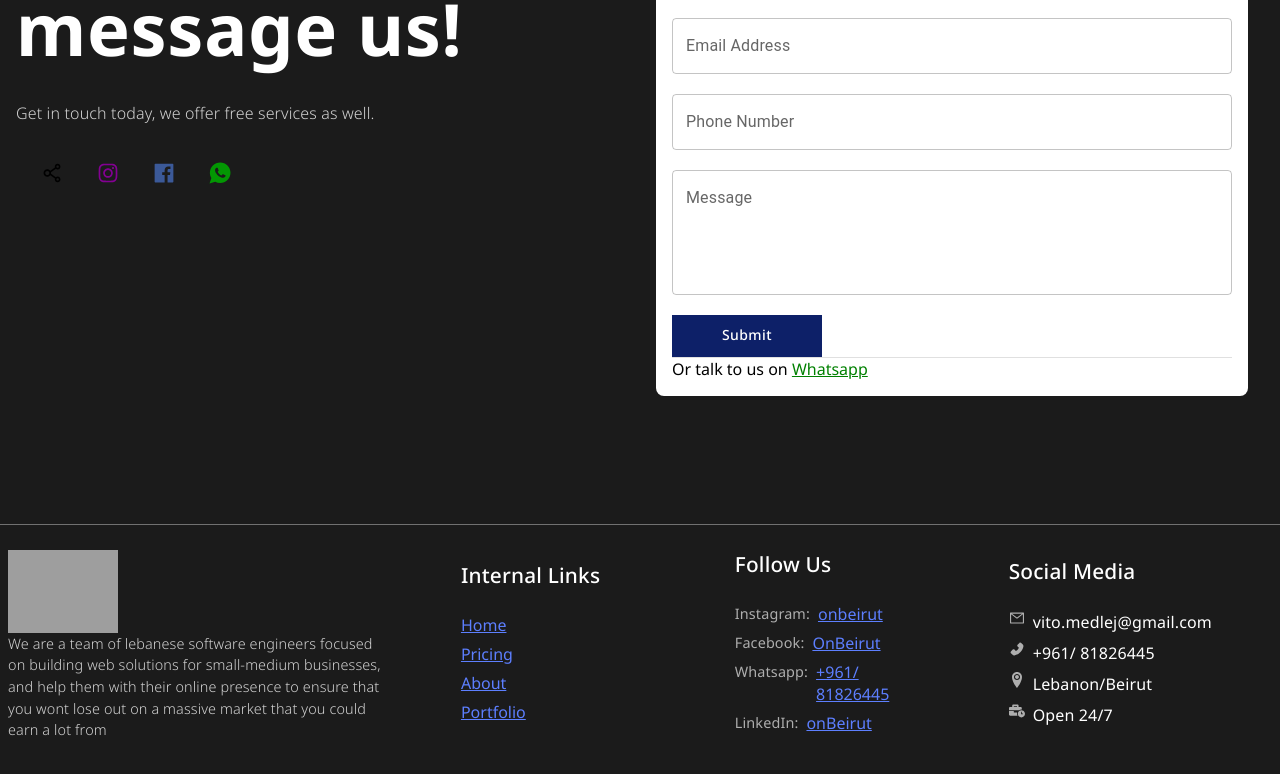
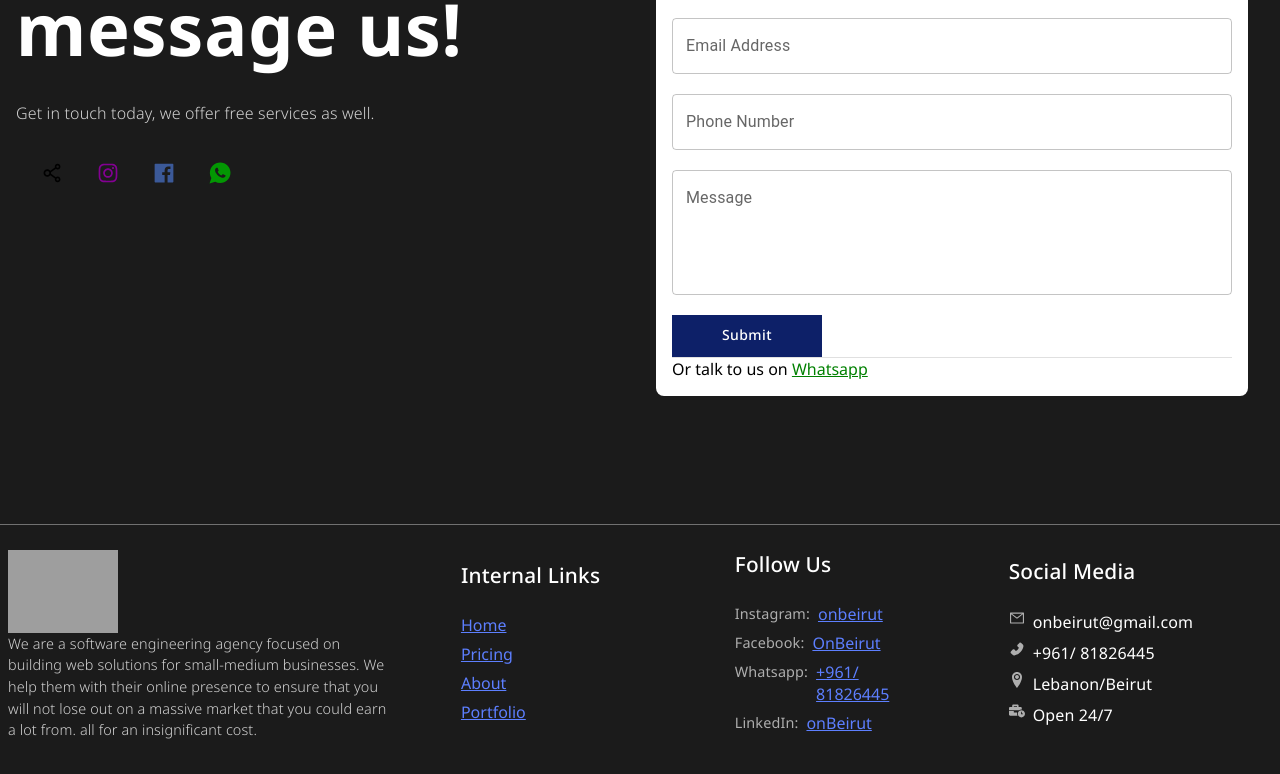
Before and after one commit to VitoMedlej/onbeirut, a Next.js app: page / in a window 1280 px wide. Shown: the part 8180-8954 px from the top of the page. Built offline with nearby package versions, Linux system fonts and the light colour scheme; grey boxes are pictures that could not be loaded.

Commit message:
minor changes

```diff
--- a/src/Components/Footer/Footer.tsx
+++ b/src/Components/Footer/Footer.tsx
@@ -7,7 +7,7 @@ import {AiFillPhone,AiOutlineMail} from 'react-icons/ai'
 import {ImLocation2} from 'react-icons/im'
 
 const footerLinks =[{title:'Home', href:'/'}, {title:'Pricing',href:'#pricing'}, {title:'About',href:'#about'},{title:'Portfolio',href:'#portfolio'}]
-const footerMedia = [{title:'Email',value:'vito.medlej@gmail.com',icon:AiOutlineMail},
+const footerMedia = [{title:'Email',value:'onbeirut@gmail.com',icon:AiOutlineMail},
 {title:'Phone',icon:AiFillPhone,value:'+961/ 81826445'},
 {title:'Location',value:'Lebanon/Beirut',icon:ImLocation2}
 ,{title:'Open Days',value:'Open 24/7',icon:FaBusinessTime}]
@@ -25,8 +25,8 @@ const Footer = () => {
         <Grid sx={{mb:1}}  className='' xs={12} sm={12} md={3.6} item>
           <Logo/>
         <Typography className='desc3' sx={{fontSize:'.9em'}} component='p'>
-          We are a team of lebanese software engineers focused on building web solutions for small-medium businesses, and help them with their online presence to ensure that
-          you wont lose out on a massive market that you could earn a lot from
+          We are a software engineering agency focused on building web solutions for small-medium businesses. We help them with their online presence to ensure that
+          you will not lose out on a massive market that you could earn a lot from. all for an insignificant cost.
         </Typography>
 
         </Grid>
--- a/src/pages/index.tsx
+++ b/src/pages/index.tsx
@@ -20,6 +20,9 @@ export default function Home() {
         <title>Web Design & Development Agency Beirut, Lebanon | onBeirut</title>
         <meta name="description" content={`OnBeirut is the lowest pricing Lebanon-based web development agency, experienced in building
         sites for small-medium businesses, We get you to success.`} />
+
+        <meta name="og:description" content={`OnBeirut is the lowest pricing Lebanon-based web development agency, experienced in building
+        sites for small-medium businesses, We get you to success.`} />
         <meta name="viewport" content="width=device-width, initial-scale=1" />
         <link rel="icon" href="/obiconv3.JPG" />
         <meta httpEquiv="content-language" content="en"/>
@@ -29,7 +32,19 @@ export default function Home() {
   <meta name="page-type" content="Web Development"/>
   <meta name="audience" content="Everyone"/>
   <meta name="robots" content="index, follow"/>
-  <meta property="og:site_name" content="OnBeirut"/>
+  <meta property="og:locale" content="en_US" />
+    <meta property="og:type" content="website" />
+    <meta property="og:title" content="Web Design & Development Agency Beirut, Lebanon | onBeirut" />
+    {/* <meta property="og:description" content="Neoistone is a reliable, fast and robust platform for all the needs of Hosting and Domain name development tools is so easy to use that litespeed it makes fast site" /> */}
+    <meta property="og:url" content="https://www.onbeirut.com" />
+    <meta property="og:site_name" content="Onbeirut: lowest cost, highest quality web development agency" />
+    {/* <meta name="twitter:card" content="summary_large_image" /> */}
+    {/* <meta name="twitter:title" content="Grow your Business Digitally | In Hyderabad" /> */}
+    {/* <meta name="twitter:description" content="Neoistone is a reliable, fast and robust platform for all the needs of Hosting and Domain name development tools is so easy to use that litespeed it makes fast site" /> */}
+    {/* <meta name="twitter:image" content="http://localhost/static/brand/banner_logo.png" /> */}
+    <meta name="theme-color" content="#1b1b1b" />
+
+
       </Head>
       <Topbar/>
       <main className='relative'>
```
